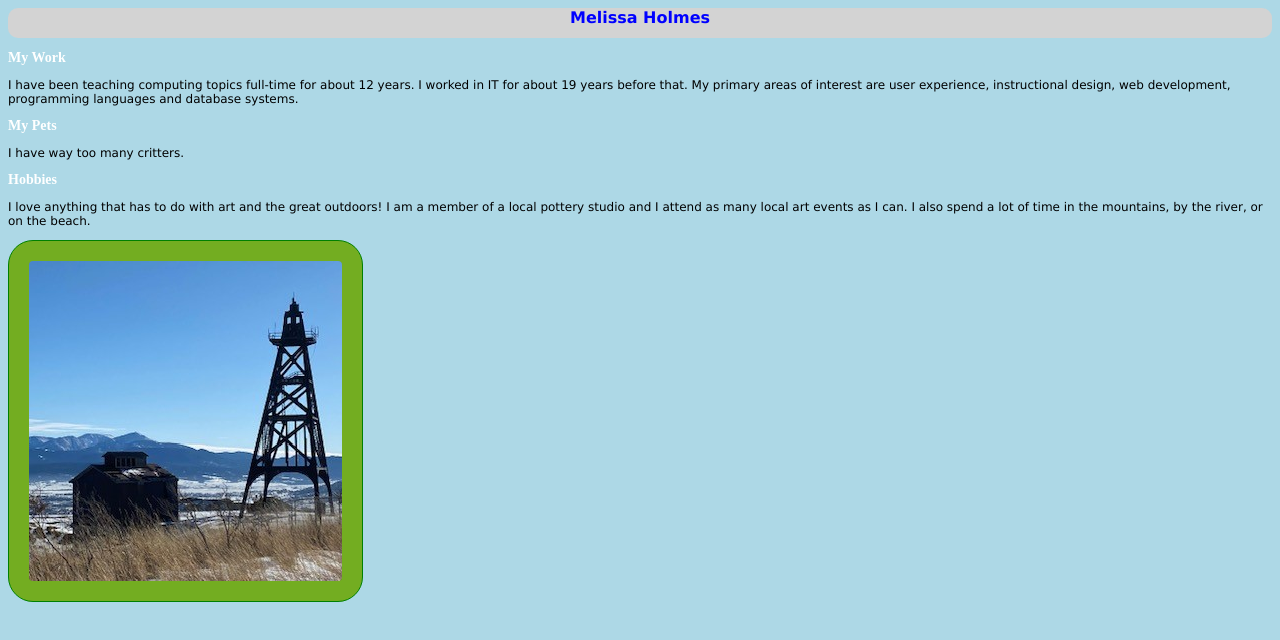
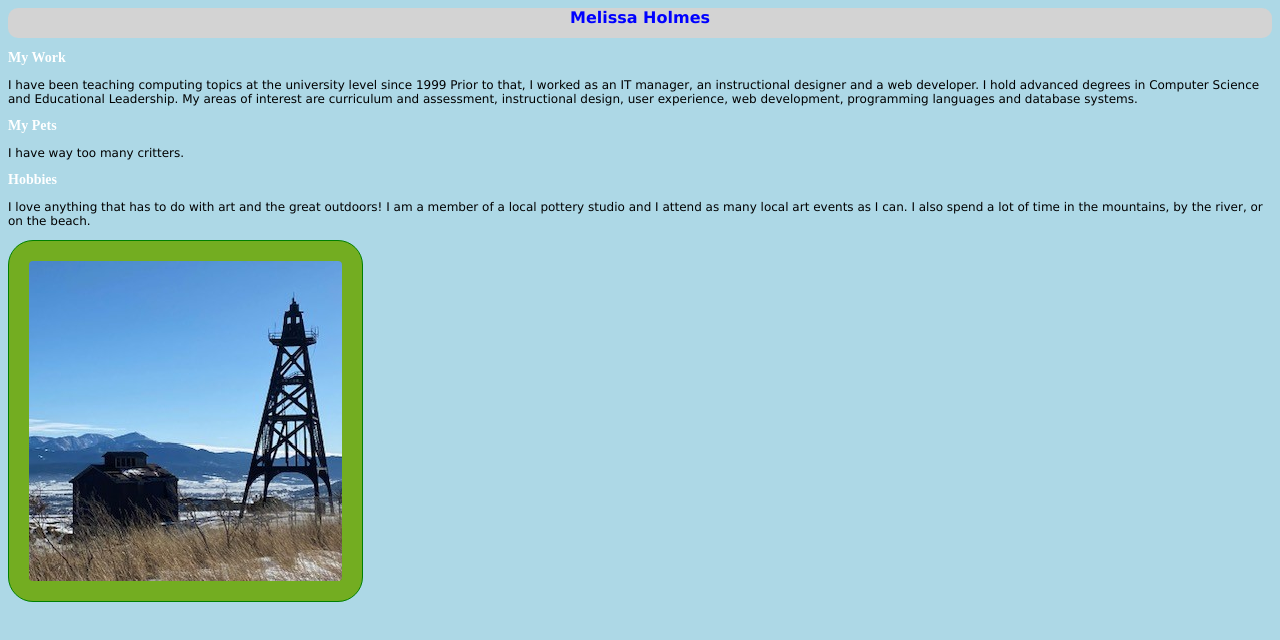
Before and after one commit to professorMayhem/professorMayhem.github.io, a plain HTML site: page index.html in a window 1280 px wide. Drawn offline with Linux system fonts and the light colour scheme.

Commit message:
Update index.html

```diff
--- a/index.html
+++ b/index.html
@@ -1,6 +1,6 @@
 <html>
 	<head>
-		<title> About Melissa Holmes </title>
+		<title> Professor Mayhem's Website Ramblings </title>
 		<link rel="stylesheet" href="styles.css">
 	</head>
 
@@ -10,7 +10,7 @@
 
 		<h2> My Work </h2>
 
-			<p> I have been teaching computing topics full-time for about 12 years.  I worked in IT for about 19 years before that.  My primary areas of interest are user experience, instructional design, web development, programming languages and database systems.</p>
+			<p> I have been teaching computing topics at the university level since 1999  Prior to that, I worked as an IT manager, an instructional designer and a web developer.  I hold advanced degrees in Computer Science and Educational Leadership.  My areas of interest are curriculum and assessment, instructional design, user experience, web development, programming languages and database systems.</p>
 
 		<h2> My Pets </h2>
 
```
